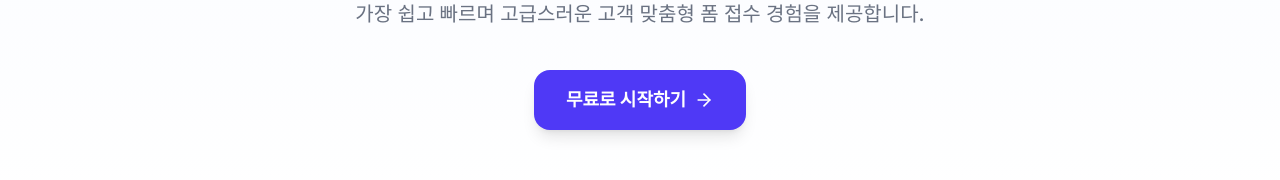
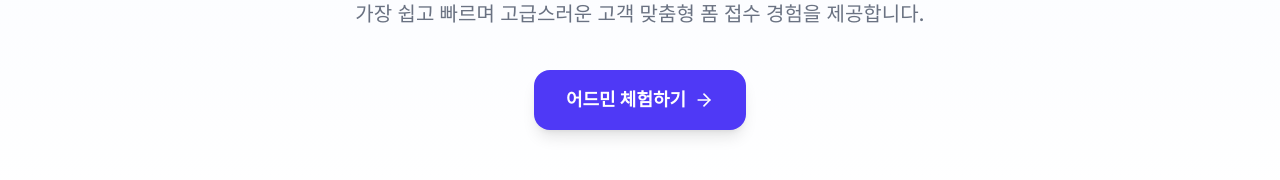
Before and after one commit to hannune-s/ssakdaform, a Next.js app: page /landing in a window 1280 px wide. Shown: the part 415-595 px from the top of the page. Built offline with nearby package versions, Linux system fonts and the light colour scheme.

Commit message:
feat: 랜딩페이지 내 메인 버튼을 '무료로 시작하기'에서 '어드민 체험하기'로 되돌리고 링크를 /demo 로 원복

```diff
--- a/src/app/landing/page.tsx
+++ b/src/app/landing/page.tsx
@@ -47,10 +47,10 @@ export default function LandingPage() {
           </p>
           <div className="flex flex-col sm:flex-row items-center justify-center gap-4">
             <Link
-              href="/signup"
+              href="/demo"
               className="w-full sm:w-auto flex items-center justify-center gap-2 bg-indigo-600 hover:bg-indigo-700 text-white px-8 py-4 rounded-2xl font-bold text-lg transition-all shadow-lg hover:shadow-xl hover:-translate-y-0.5 active:scale-95"
             >
-              무료로 시작하기 <ArrowRight className="w-5 h-5" />
+              어드민 체험하기 <ArrowRight className="w-5 h-5" />
             </Link>
           </div>
         </div>
@@ -605,10 +605,10 @@ export default function LandingPage() {
             지금 바로 싹다폼을 도입하고 매장 업무의 혁신을 경험해 보세요.
           </p>
           <Link
-            href="/signup"
+            href="/demo"
             className="inline-flex items-center justify-center gap-2 bg-white text-indigo-600 px-10 py-5 rounded-2xl font-black text-lg transition-all shadow-xl hover:shadow-2xl hover:scale-105 active:scale-95"
           >
-            무료로 시작하기 <ArrowRight className="w-5 h-5" />
+            어드민 체험하기 <ArrowRight className="w-5 h-5" />
           </Link>
         </div>
       </section>
```
